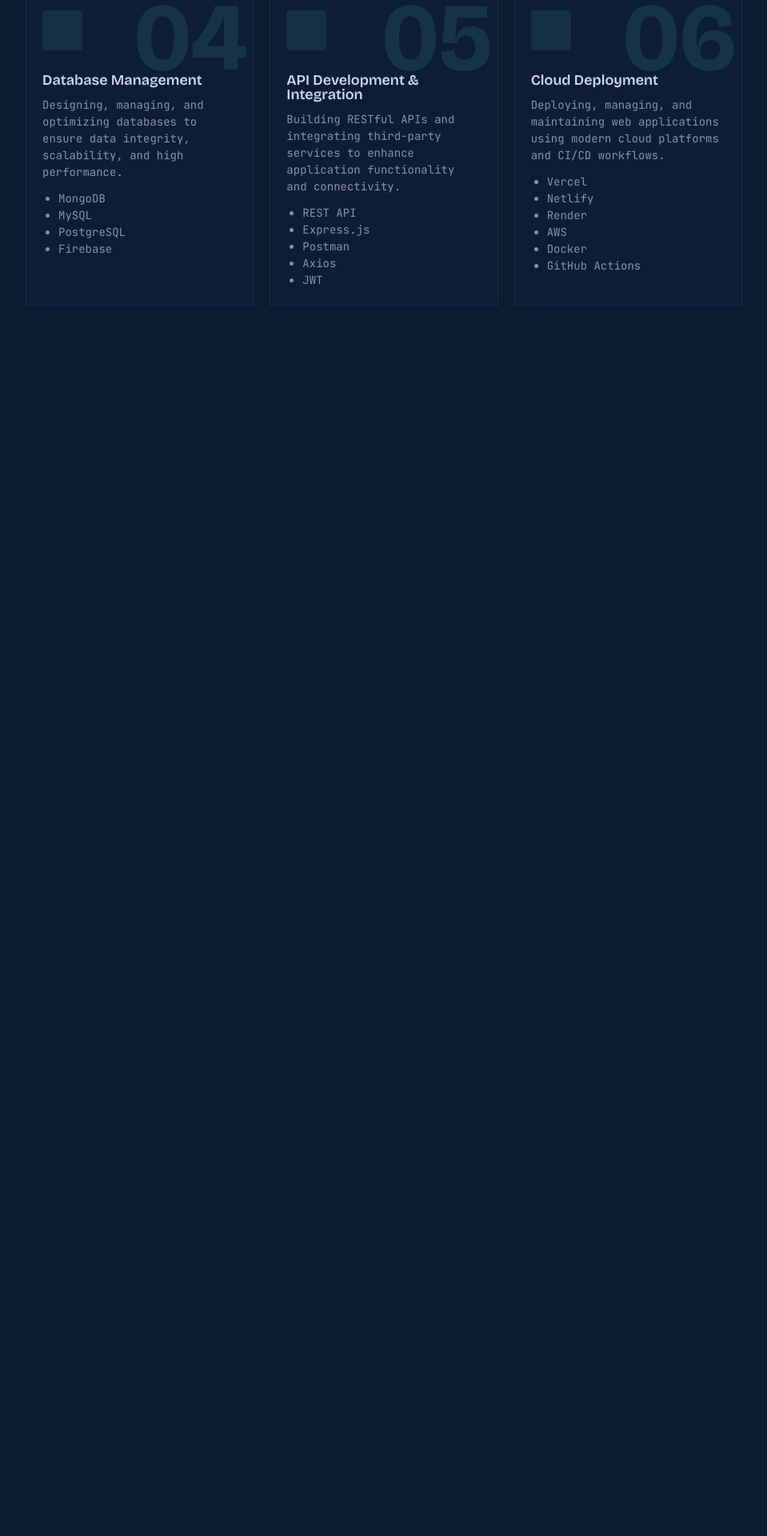
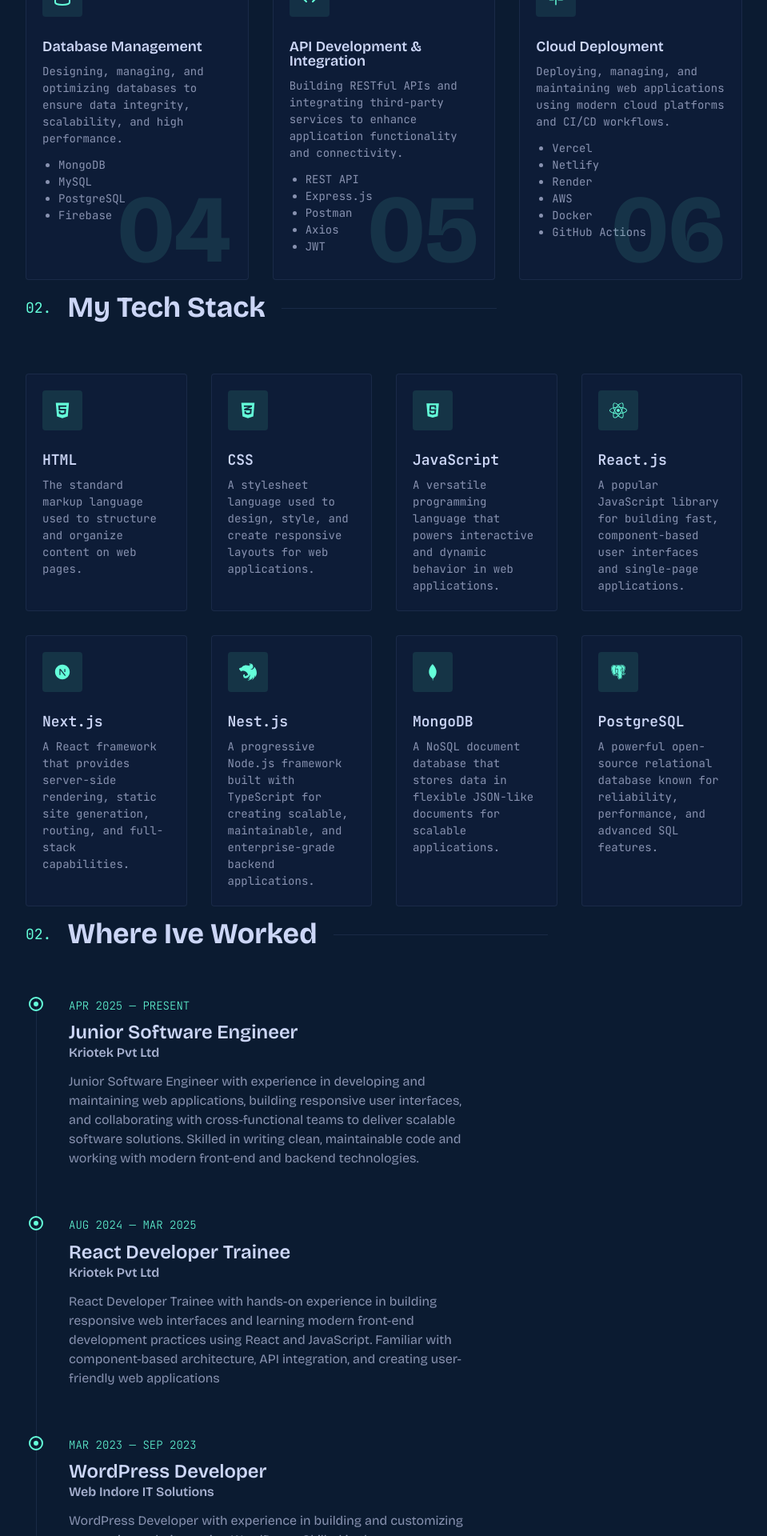
Before and after one commit to deepanshufullstack-ai/portfolio, a Next.js app: page / in a window 1280 px wide. Shown: the part 2375-4295 px from the top of the page at 80% size, without its empty margins (160-1119 px from the left). Before the commit the page ends 2757 px from the top, so only its background shows below. Built offline with nearby package versions, Linux system fonts and the light colour scheme.

Commit message:
add changes

```diff
--- a/src/app/page.tsx
+++ b/src/app/page.tsx
@@ -18,12 +18,12 @@
         <Counter />
         <About />
         <Services />
-        {/* <Tech /> */}
-        {/* <Experience /> */}
+        <Tech />
+        <Experience />
         {/* <Work /> */}
-        {/* <Contact /> */}
+        <Contact />
       </main>
-      {/* <Footer /> */}
+      <Footer />
     </>
   );
 }
--- a/src/components/Experience.tsx
+++ b/src/components/Experience.tsx
@@ -5,25 +5,25 @@
 
 const experiences = [
   {
-    year: "Apr 2025 - Present",
+    year: "Apr 2025 — Present",
     title: "Junior Software Engineer",
     company: "Kriotek Pvt Ltd",
     description:
-      "Lorem ipsum dolor sit amet consectetur adipisicing elit. Praesentium, dignissimos ipsa. Illo aspernatur delectus aliquid, at libero sint deleniti magnam dignissimos animi suscipit aliquam velit esse neque nam voluptas id fugiat nostrum voluptatum nemo, voluptatibus nisi? Molestias velit praesentium suscipit!",
+      "Junior Software Engineer with experience in developing and maintaining web applications, building responsive user interfaces, and collaborating with cross-functional teams to deliver scalable software solutions. Skilled in writing clean, maintainable code and working with modern front-end and backend technologies.",
   },
   {
-    year: "Apr 2025 - Present",
-    title: "Junior Software Engineer",
+    year: "Aug 2024 — Mar 2025",
+    title: "React Developer Trainee",
     company: "Kriotek Pvt Ltd",
     description:
-      "Lorem ipsum dolor sit amet consectetur adipisicing elit. Praesentium, dignissimos ipsa. Illo aspernatur delectus aliquid, at libero sint deleniti magnam dignissimos animi suscipit aliquam velit esse neque nam voluptas id fugiat nostrum voluptatum nemo, voluptatibus nisi? Molestias velit praesentium suscipit!",
+      "React Developer Trainee with hands-on experience in building responsive web interfaces and learning modern front-end development practices using React and JavaScript. Familiar with component-based architecture, API integration, and creating user-friendly web applications",
   },
   {
-    year: "Apr 2025 - Present",
-    title: "Junior Software Engineer",
-    company: "Kriotek Pvt Ltd",
+    year: "Mar 2023 — Sep 2023",
+    title: "WordPress Developer",
+    company: "Web Indore IT Solutions",
     description:
-      "Lorem ipsum dolor sit amet consectetur adipisicing elit. Praesentium, dignissimos ipsa. Illo aspernatur delectus aliquid, at libero sint deleniti magnam dignissimos animi suscipit aliquam velit esse neque nam voluptas id fugiat nostrum voluptatum nemo, voluptatibus nisi? Molestias velit praesentium suscipit!",
+      "WordPress Developer with experience in building and customizing responsive websites using WordPress. Skilled in theme customization, plugin integration, and creating user-friendly website layouts for business and client requirements.",
   },
 ];
 
@@ -59,18 +59,13 @@
               <ExperienceItemPointer>
                 <div />
               </ExperienceItemPointer>
-              <ExperienceItemDate>Apr 2025 - Present</ExperienceItemDate>
+              <ExperienceItemDate>{exp.year}</ExperienceItemDate>
               <ExperienceItemHeadingContainer>
-                <h1>Junior Software Engineer</h1>
-                <h2>Kriotek Pvt Ltd</h2>
+                <h1>{exp.title}</h1>
+                <h2>{exp.company}</h2>
               </ExperienceItemHeadingContainer>
               <ExperienceItemDescription>
-                Lorem ipsum dolor sit amet consectetur adipisicing elit.
-                Praesentium, dignissimos ipsa. Illo aspernatur delectus aliquid,
-                at libero sint deleniti magnam dignissimos animi suscipit
-                aliquam velit esse neque nam voluptas id fugiat nostrum
-                voluptatum nemo, voluptatibus nisi? Molestias velit praesentium
-                suscipit!
+                {exp.description}
               </ExperienceItemDescription>
             </ExperienceItem>
           ))}
--- a/src/components/Services.tsx
+++ b/src/components/Services.tsx
@@ -1,13 +1,21 @@
 "use client";
 
 import { BsCloudUpload } from "react-icons/bs";
+import { LuCode, LuMonitor } from "react-icons/lu";
+import { LuSettings } from "react-icons/lu";
+import { LuLayers } from "react-icons/lu";
+import { LuDatabase } from "react-icons/lu";
+
+
+
+
 import { useEffect, useRef } from "react";
 import styled from "styled-components";
 
 const services = [
   {
     title: "Frontend Development",
-    // icon: <Monitor color="#64ffda" size={24} />,
+    icon: <LuMonitor color="#64ffda" size={24} />,
     description:
       "Building responsive, interactive, and visually appealing user interfaces that deliver seamless experiences across all devices.",
     techStack: [
@@ -18,12 +26,11 @@
       "React",
       "Next.js",
       "Tailwind CSS",
-      "Bootstrap",
     ],
   },
   {
     title: "Backend Development",
-    // icon: <Layers color="#64ffda" size={24} />,
+    icon: <LuSettings color="#64ffda" size={24} />,
     description:
       "Developing secure, scalable, and efficient server-side applications, APIs, and business logic for modern web platforms.",
     techStack: [
@@ -37,7 +44,7 @@
   },
   {
     title: "Full-Stack Development",
-    // icon: <Layers color="#64ffda" size={24} />,
+    icon: <LuLayers color="#64ffda" size={24} />,
     description:
       "Creating end-to-end web applications by seamlessly integrating frontend interfaces with robust backend systems.",
     techStack: [
@@ -51,7 +58,7 @@
   },
   {
     title: "Database Management",
-    // icon: <Database color="#64ffda" size={24} />,
+    icon: <LuDatabase color="#64ffda" size={24} />,
     description:
       "Designing, managing, and optimizing databases to ensure data integrity, scalability, and high performance.",
     techStack: [
@@ -63,7 +70,7 @@
   },
   {
     title: "API Development & Integration",
-    // icon: <Layers color="#64ffda" size={24} />,
+    icon: <LuCode color="#64ffda" size={24} />,
     description:
       "Building RESTful APIs and integrating third-party services to enhance application functionality and connectivity.",
     techStack: [
@@ -76,7 +83,7 @@
   },
   {
     title: "Cloud Deployment",
-    // icon: <BsCloudUpload color="#64ffda" size={24} />,
+    icon: <BsCloudUpload color="#64ffda" size={24} />,
     description:
       "Deploying, managing, and maintaining web applications using modern cloud platforms and CI/CD workflows.",
     techStack: [
@@ -120,7 +127,7 @@
             <OfferItem key={i}>
               <span>0{i + 1}</span>
               <div>
-                {/* {service.icon} */}
+                {service.icon}
               </div>
               <h1>{service.title}</h1>
               <p>{service.description}</p>
@@ -152,7 +159,7 @@
 export const OfferContent = styled.div`
   display: flex;
   flex-direction: column;
-  gap: 60px;
+  gap: 64px;
   width: 70%;
 
   @media (max-width: 768px) {
@@ -199,7 +206,7 @@
 export const OfferGrid = styled.div`
   display: grid;
   grid-template-columns: repeat(3, 1fr);
-  gap: 20px;
+  gap: 30px;
 
   @media (max-width: 768px) {
     grid-template-columns: repeat(1, 1fr);
@@ -207,12 +214,13 @@
 `;
 
 export const OfferItem = styled.div`
+  height: 400px;
   display: flex;
   flex-direction: column;
   gap: 12px;
   padding: 20px;
   border: 1px solid #23355499;
-  border-radius: 0px;
+  border-radius: 4px;
   background-color: #0d1c37;
   position: relative;
   transition:
@@ -242,10 +250,10 @@
     font-family: var(--font-bricolage-grotesque);
     font-size: 120px;
     font-weight: 700;
-    line-height: 0.8;
+    line-height: 0.7;
     position: absolute;
-    top: 6px;
-    right: 6px;
+    bottom: 20px;
+    right: 20px;
     opacity: 0.1;
   }
 
--- a/src/components/Tech.tsx
+++ b/src/components/Tech.tsx
@@ -1,60 +1,65 @@
 
 import { FaReact } from "react-icons/fa";
-import { RiNextjsLine } from "react-icons/ri";
+import { RiNextjsFill, RiNextjsLine } from "react-icons/ri";
 import { RiJavascriptLine } from "react-icons/ri";
 
 import { SiTypescript } from "react-icons/si";
-import { FaNodeJs } from "react-icons/fa6";
+import { FaCss3Alt, FaHtml5, FaNodeJs } from "react-icons/fa6";
 import { SiNestjs } from "react-icons/si";
 import { SiMongodb } from "react-icons/si";
 import { SiPostgresql } from "react-icons/si";
 import styled from "styled-components";
+import { DiJavascript, DiMongodb } from "react-icons/di";
+import { BiLogoPostgresql, BiLogoTypescript } from "react-icons/bi";
 
 const techs = [
   {
+    name: "HTML",
+    description:
+      "The standard markup language used to structure and organize content on web pages.",
+    icon: <FaHtml5 color="#64ffda" size={22} />,
+  },
+  {
+    name: "CSS",
+    description:
+      "A stylesheet language used to design, style, and create responsive layouts for web applications.",
+    icon: <FaCss3Alt color="#64ffda" size={22} />,
+  },
+  {
     name: "JavaScript",
     description:
-      "A programming language that is one of the core technologies of the web.",
-    icon: <RiJavascriptLine color="#64ffda" size={22} />,
-  },
-  {
-    name: "TypeScript",
-    description:
-      "A strongly typed programming language that builds on JavaScript.",
-    icon: <SiTypescript color="#64ffda" size={22} />,
+      "A versatile programming language that powers interactive and dynamic behavior in web applications.",
+    icon: <DiJavascript color="#64ffda" size={22} />,
   },
   {
     name: "React.js",
-    description: "A JavaScript library for building user interfaces.",
-    icon: <FaReact color="#64ffda" size={22} />,
+    description:
+      "A popular JavaScript library for building fast, component-based user interfaces and single-page applications.",
+    icon: <FaReact  color="#64ffda" size={22} />,
   },
   {
     name: "Next.js",
     description:
-      "A React framework for building server-side rendered applications.",
-    icon: <RiNextjsLine color="#64ffda" size={22} />,
-  },
-  {
-    name: "Node.js",
-    description: "A JavaScript runtime built on Chrome's V8 JavaScript engine.",
-    icon: <FaNodeJs color="#64ffda" size={22} />,
+      "A React framework that provides server-side rendering, static site generation, routing, and full-stack capabilities.",
+    icon: <RiNextjsFill color="#64ffda" size={22} />,
   },
   {
     name: "Nest.js",
     description:
-      "A progressive Node.js framework for building efficient and scalable server-side applications.",
+      "A progressive Node.js framework built with TypeScript for creating scalable, maintainable, and enterprise-grade backend applications.",
     icon: <SiNestjs color="#64ffda" size={22} />,
   },
   {
     name: "MongoDB",
     description:
-      "A general-purpose, document-based, distributed database program.",
-    icon: <SiMongodb color="#64ffda" size={22} />,
+      "A NoSQL document database that stores data in flexible JSON-like documents for scalable applications.",
+    icon: <DiMongodb color="#64ffda" size={22} />,
   },
   {
     name: "PostgreSQL",
-    description: "A powerful, open-source object-relational database system.",
-    icon: <SiPostgresql color="#64ffda" size={22} />,
+    description:
+      "A powerful open-source relational database known for reliability, performance, and advanced SQL features.",
+    icon: <BiLogoPostgresql color="#64ffda" size={22} />,
   },
 ];
 
@@ -97,7 +102,7 @@
 export const TechContent = styled.div`
   display: flex;
   flex-direction: column;
-  gap: 60px;
+  gap: 64px;
   width: 70%;
 
   @media (max-width: 768px) {
@@ -158,7 +163,7 @@
   gap: 12px;
   padding: 20px;
   border: 1px solid #23355499;
-  border-radius: 8px;
+  border-radius: 4px;
   background-color: #0d1c37;
   transition:
     transform 0.3s ease,
@@ -171,7 +176,7 @@
     align-items: center;
     justify-content: center;
     background-color: #153446;
-    border-radius: 8px;
+    border-radius: 4px;
     transition: background-color 0.3s ease;
     margin-bottom: 16px;
   }
--- a/src/components/Work.tsx
+++ b/src/components/Work.tsx
@@ -322,6 +322,7 @@
 
   .project-content {
     height: 100%;
+    width: 100%;
     display: ${$isActive ? "flex" : "none"};
     flex-direction: column;
     position: relative;
```
